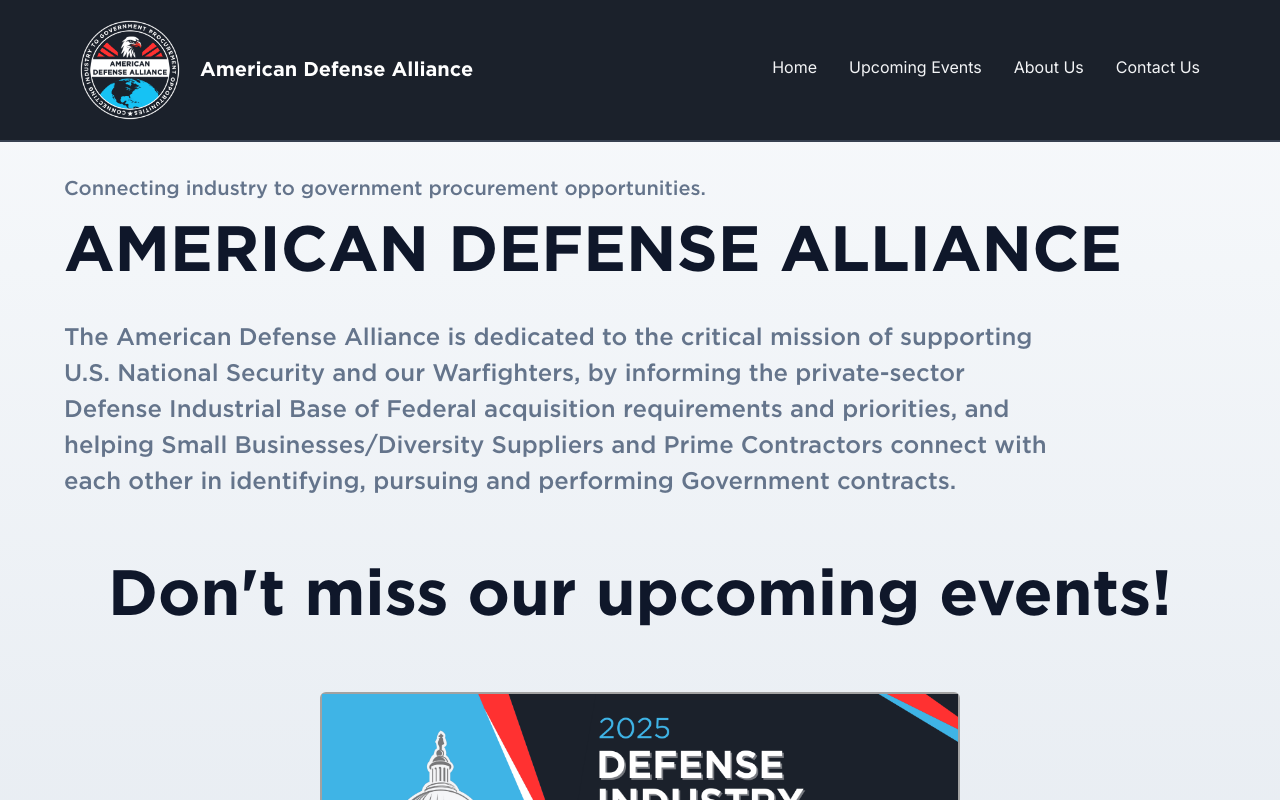
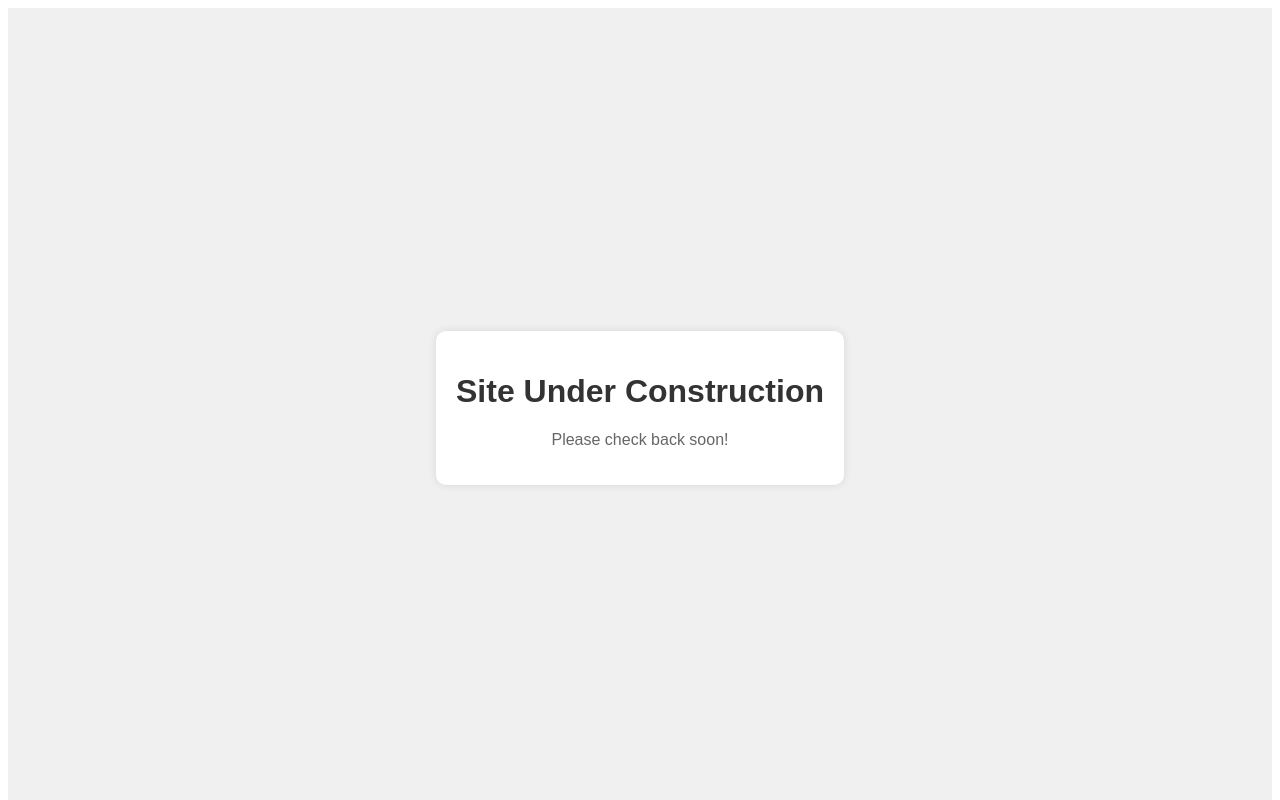
Before and after one commit to masonym/ada-website, a Next.js app: page / in a window 1280 px wide. Shown: the top 800 px of the page. Built offline with nearby package versions, Linux system fonts and the light colour scheme.

Commit message:
Add under construction page

```diff
--- a/index.html
+++ /dev/null
@@ -1,38 +0,0 @@
-<!DOCTYPE html>
-<html lang="en">
-<head>
-    <meta charset="UTF-8">
-    <meta name="viewport" content="width=device-width, initial-scale=1.0">
-    <title>Site Under Construction</title>
-    <style>
-        body {
-            font-family: Arial, sans-serif;
-            display: flex;
-            justify-content: center;
-            align-items: center;
-            height: 100vh;
-            margin: 0;
-            background-color: #f0f0f0;
-        }
-        .container {
-            text-align: center;
-            padding: 20px;
-            background-color: white;
-            border-radius: 10px;
-            box-shadow: 0 0 10px rgba(0,0,0,0.1);
-        }
-        h1 {
-            color: #333;
-        }
-        p {
-            color: #666;
-        }
-    </style>
-</head>
-<body>
-    <div class="container">
-        <h1>Site Under Construction</h1>
-        <p>We're working hard to bring you something amazing. Please check back soon!</p>
-    </div>
-</body>
-</html>
--- a/src/app/layout.tsx
+++ b/src/app/layout.tsx
@@ -1,33 +1,15 @@
-import type { Metadata } from "next";
-import "./globals.css";
-import NavBar from "./components/NavBar";
-import Footer from "./components/Footer";
-import { SpeedInsights } from "@vercel/speed-insights/next";
-import { Analytics } from "@vercel/analytics/react"
+import { FC, ReactNode } from 'react';
 
-export const metadata: Metadata = {
-  title: "American Defense Alliance",
-  description: "Industry, Resource, Marketplace", // change this
+interface RootLayoutProps {
+  children: ReactNode;
+}
+
+const RootLayout: FC<RootLayoutProps> = ({ children }) => {
+  return (
+    <html lang="en">
+      <body>{children}</body>
+    </html>
+  );
 };
 
-export default function RootLayout({
-  children,
-}: Readonly<{
-  children: React.ReactNode;
-}>) {
-  return (
-    <html lang="en">
-      <body className="min-h-screen bg-gradient-to-b from-slate-50 to-slate-300">
-        <div className="bg-navy-800">
-          <NavBar />
-        </div>
-        <main className="relative overflow-hidden ">
-          {children}
-        </main>
-        <SpeedInsights />
-        <Analytics />
-        <Footer />
-      </body>
-    </html>
-  );
-}
+export default RootLayout;
--- a/src/app/page.tsx
+++ b/src/app/page.tsx
@@ -1,18 +1,27 @@
-import Header from '@/app/components/Header'
-import UpcomingEvents from '@/app/components/UpcomingEvents'
-import AboutUs from '@/app/components/AboutUs'
-import Blogs from '@/app/components/Blogs'
-import ContactUs from '@/app/components/ContactUs'
+import { FC } from 'react';
 
+const ConstructionPage: FC = () => {
+  return (
+    <div style={{
+      display: 'flex',
+      justifyContent: 'center',
+      alignItems: 'center',
+      height: '100vh',
+      fontFamily: 'Arial, sans-serif',
+      backgroundColor: '#f0f0f0',
+    }}>
+      <div style={{
+        textAlign: 'center',
+        padding: '20px',
+        backgroundColor: 'white',
+        borderRadius: '10px',
+        boxShadow: '0 0 10px rgba(0,0,0,0.1)',
+      }}>
+        <h1 style={{ color: '#333' }}>Site Under Construction</h1>
+        <p style={{ color: '#666' }}>Please check back soon!</p>
+      </div>
+    </div>
+  );
+};
 
-export default function Home() {
-  return (
-    <>
-    <Header/>
-    {/* <AboutUs/> */}
-    <UpcomingEvents/>
-    {/* <Blogs/> */}
-    <ContactUs/>
-    </>
-  )
-}
+export default ConstructionPage;
```
